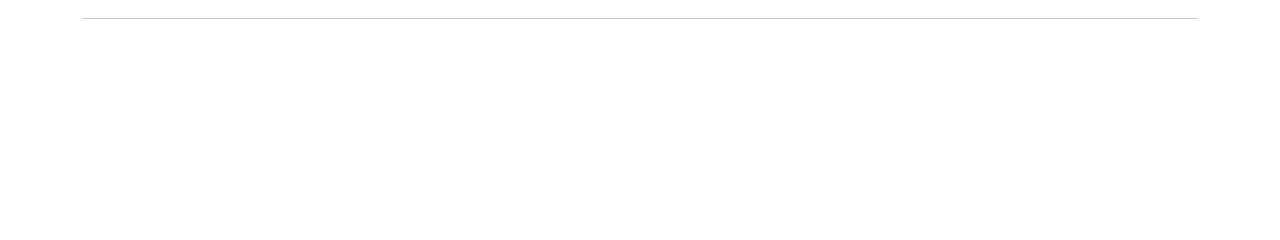
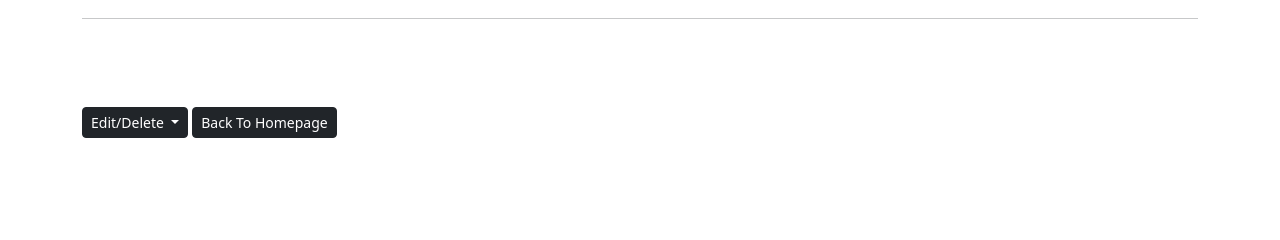
Before and after one commit to dantaylor28/the-food-blog, a Django app: template templates/full_post.html in a window 1280 px wide. Shown: the part 142-382 px from the top of the page. Run offline with Django 3.2, Linux system fonts and the light colour scheme; the template is opened without the code that fills it, so the values that code supplies are empty.

Commit message:
Add edit/delete dropdown and back link to full_post.html

```diff
--- a/templates/full_post.html
+++ b/templates/full_post.html
@@ -10,5 +10,16 @@
 <hr>
 <br>
 {{ post.body }}
+<br><br>
+<div class="dropdown">
+    <button class="btn btn-dark dropdown-toggle btn-sm" type="button" data-bs-toggle="dropdown" aria-expanded="false">
+      Edit/Delete
+    </button>
+    <ul class="dropdown-menu dropdown-menu-secondary">
+      <li><a class="dropdown-item active" href="{% url 'edit_post' post.slug %}">Edit This Post</a></li>
+      <li><a class="dropdown-item" href="#">Delete</a></li>
+    </ul>
+    <a href="{% url 'home' %}" class="btn btn-dark btn-sm">Back To Homepage</a>
+  </div>
 
 {% endblock %}
```
